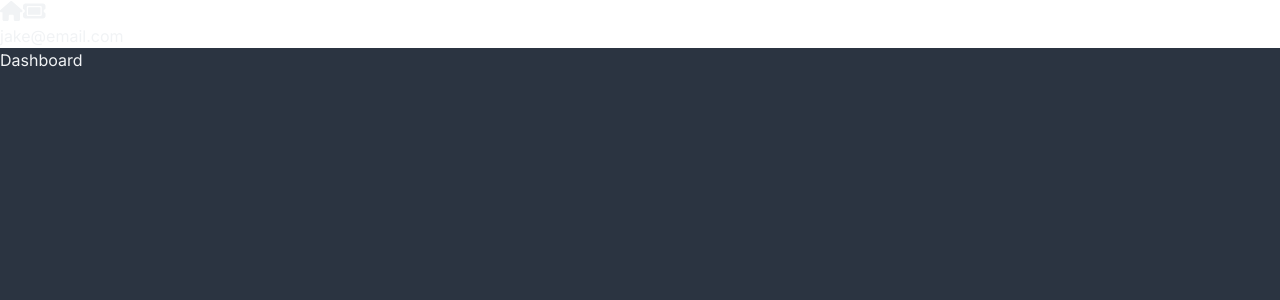
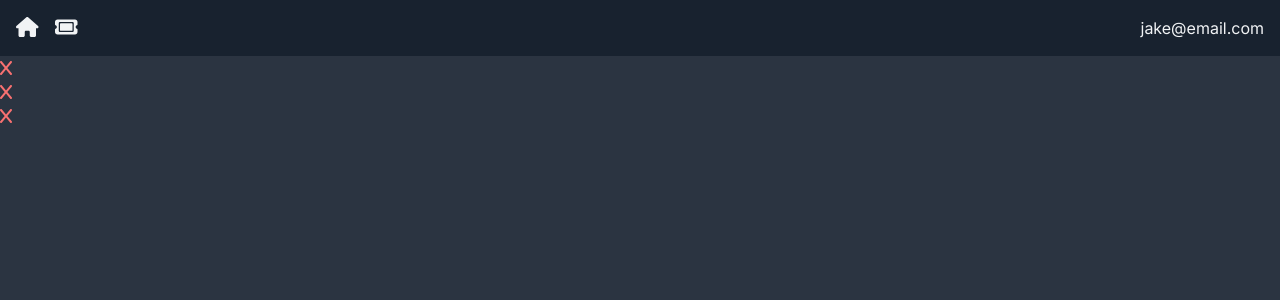
Before and after one commit to 007tickooayush/assistance-ticket-system, a Next.js app: page / in a window 1280 px wide. Shown: the top 300 px of the page. Built offline with nearby package versions, Linux system fonts and the light colour scheme.

Commit message:
delete block+nav changes+ticket card

```diff
--- /dev/null
+++ b/app/(components)/DeleteBlock.jsx
@@ -0,0 +1,12 @@
+import React from 'react'
+import { FontAwesomeIcon } from '@fortawesome/react-fontawesome'
+import {faX} from '@fortawesome/free-solid-svg-icons'
+const DeleteBlock = () => {
+    return (
+        <div>
+            <FontAwesomeIcon icon={faX} className='text-red-400 hover:cursor-pointer hover:text-red-200' />
+        </div>
+    )
+}
+
+export default DeleteBlock;
--- a/app/(components)/Nav.jsx
+++ b/app/(components)/Nav.jsx
@@ -5,8 +5,8 @@ import React from 'react'
 
 const Nav = () => {
   return (
-    <nav>
-        <div>
+    <nav className='flex justify-between bg-nav p-4'>
+        <div className='flex items-center space-x-4'>
             <Link href="/">
                 <FontAwesomeIcon icon={faHome} className="icon"/>
             </Link>
--- /dev/null
+++ b/app/(components)/TicketCard.jsx
@@ -0,0 +1,12 @@
+import React from 'react'
+import DeleteBlock from './DeleteBlock';
+
+const TicketCard = () => {
+  return (
+    <div>
+        <DeleteBlock />
+    </div>
+  )
+}
+
+export default TicketCard;
--- a/app/globals.css
+++ b/app/globals.css
@@ -8,6 +8,6 @@
     }
 
     .btn {
-        @apply hover:no-underline bg-blue-accent hover:bg-blue-accent-hover tracking-wider w-full text-center text-nav font-bold cursor-pointer uppercase px-4 py-2 rounded-md transition-colors block;
+        @apply hover: no-underline bg-blue-accent hover:bg-blue-accent-hover tracking-wider w-full text-center text-nav font-bold cursor-pointer uppercase px-4 py-2 rounded-md transition-colors block;
     }
 }
--- a/app/page.js
+++ b/app/page.js
@@ -1,8 +1,12 @@
 import React from "react";
+import TicketCard from "./(components)/TicketCard";
 
 const Dashboard = () => {
-
-    return <div>Dashboard </div>;
+  return <div>
+    <TicketCard />
+    <TicketCard />
+    <TicketCard />
+  </div>;
 };
 
 export default Dashboard;
```
